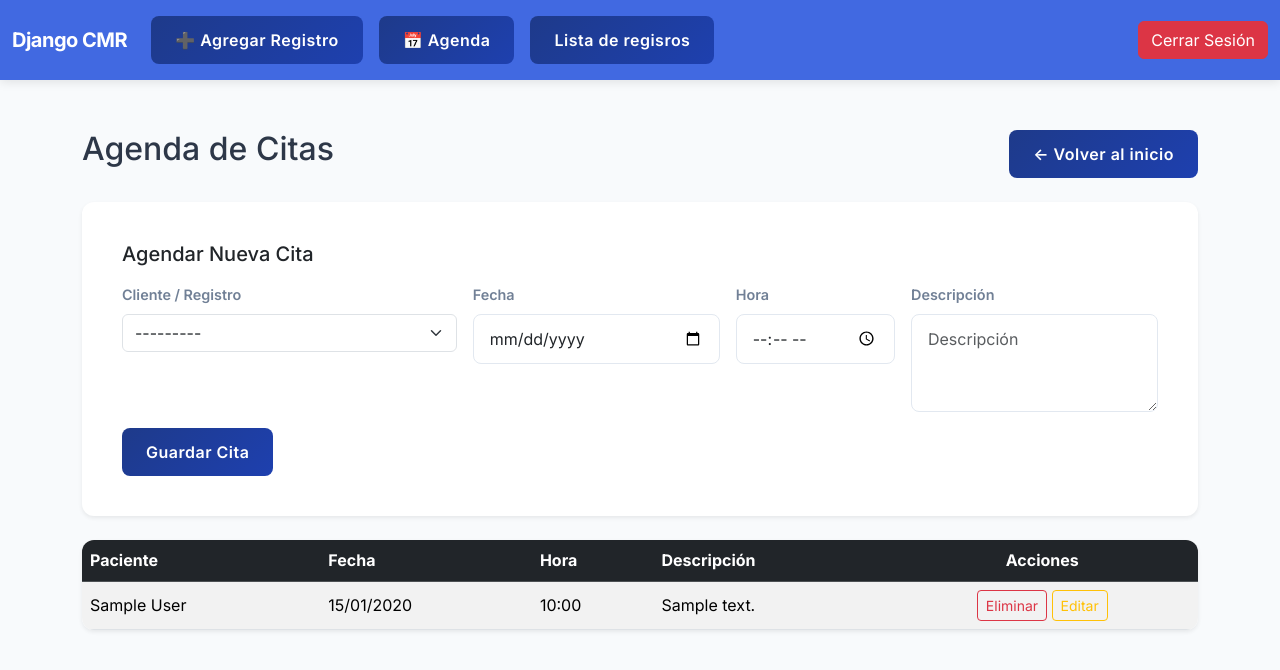
After one commit to kev2127/djangoLili, a Django app: page /agenda/ in a window 1280 px wide. The commit adds this page. Shown: the top 670 px of the page. Run offline with Django 5.2, Linux system fonts and the light colour scheme; a user stored in the database is signed in; tables that the repository leaves empty hold one stand-in row (values such as "Sample post"); some libraries are stand-ins or nearby versions.

Commit message:
Subo los cambios con el modulo agregado que me toca del proyecto formativo

```diff
--- a/inventario_django/dcrm/website/forms.py
+++ b/inventario_django/dcrm/website/forms.py
@@ -7,74 +7,45 @@ from django.contrib.auth.models import User # para acceder al modelo de usuario
 # usando tecnologia  orm
 #from .models import * # para importar todos los modelos definidos en el archivo models.py de la aplicación, lo que permite utilizarlos en la creación de formularios relacionados con esos modelos.
 from .models import Record # para importar el modelo Record definido en el archivo models.py de la aplicación, lo que permite utilizarlo en la creación de formularios relacionados con ese modelo.#tipe ignore
+from .models import Record, Appointment #Para el formulario de citas
 
 
 # formulario de registro de usuarios personalizado que hereda de UserCreationForm
 class SignUpForm(UserCreationForm):
-    email = forms.EmailField(label='', widget=forms.EmailInput(attrs={'placeholder': 'Correo electrónico'})) # campo de correo electrónico adicional para el formulario de registro de usuarios.
+    email = forms.EmailField(label='', widget=forms.EmailInput(attrs={'placeholder': 'Correo electrónico', 'class': 'form-control'}))
+    first_name = forms.CharField(label='', max_length=30, widget=forms.TextInput(attrs={'placeholder': 'Nombre', 'class': 'form-control'}))
+    last_name = forms.CharField(label='', max_length=30, widget=forms.TextInput(attrs={'placeholder': 'Apellido', 'class': 'form-control'}))
 
+    class Meta:
+        model = User
+        fields = ('username', 'first_name', 'last_name', 'email', 'password1', 'password2')
 
-    # campos de primer nombre y apellido para el formulario de registro de usuarios.
-    first_name = forms.CharField(label='', max_length=30, widget=forms.TextInput(attrs={'placeholder': 'Nombre'})) # campo de primer nombre para el formulario de registro de usuarios.
-    last_name = forms.CharField(label='', max_length=30, widget=forms.TextInput(attrs={'placeholder': 'Apellido'})) # campo de apellido para el formulario de registro de usuarios.
-    class Meta:
-        # atributos de la clase Meta para configurar el formulario de registro de usuarios.
-        # La clase Meta se utiliza para configurar el formulario, especificando el modelo asociado y los campos que se incluirán en el formulario.
-        model = User # especifica que el modelo asociado a este formulario es el modelo User de Django.
-        fields = ('username', 'first_name', 'last_name', 'email', 'password1', 'password2') # campos que se incluirán en el formulario de registro de usuarios, incluyendo el nombre de usuario, primer nombre, apellido, correo electrónico y las contraseñas.
-        # los metodos
+    # ← __init__ va AQUÍ, fuera de Meta
+    def __init__(self, *args, **kwargs):
+        super(SignUpForm, self).__init__(*args, **kwargs)
+        self.fields['username'].widget.attrs['class'] = 'form-control'
+        self.fields['username'].widget.attrs['placeholder'] = 'Nombre de usuario'
+        self.fields['username'].label = ''
+        self.fields['username'].help_text = '<span class="form-text text-muted"><small>Requerido. 150 caracteres o menos.</small></span>'
 
-        def __init__(self,*args, **kwargs) -> None:
-            # *args y **kwargs son parámetros que permiten pasar un número variable de argumentos posicionales y de palabras clave al método __init__. Esto es útil para permitir flexibilidad en la inicialización del formulario, ya que puede aceptar diferentes conjuntos de argumentos según sea necesario.inicializa el formulario utilizando el constructor de la clase padre UserCreationForm y luego personaliza los atributos de los campos del formulario
-            super(SignUpForm, self).__init__(*args, **kwargs) # llama al constructor de la clase padre para inicializar el formulario.
-            self.fields['username'].widget.attrs['class'] = 'form-control' # personaliza el campo de nombre de usuario agregando la clase CSS 'form-control' para mejorar su apariencia en el formulario.
-            self.fields['username'].widget.attrs['placeholder'] = 'Nombre de usuario' # personaliza el campo de nombre de usuario agregando un marcador de posición para indicar al usuario qué información se espera en ese campo.
-            self.fields['username'].label= '' # personaliza el campo de nombre de usuario eliminando la etiqueta del campo para una apariencia más limpia en el formulario.
-            self.fields['username'].help_text=('<span class="form-text text-muted"><small>Requerido. 150 caracteres o menos. Letras, dígitos y @/./+/-/_ solamente.</small></span>') # personaliza el campo de nombre de usuario agregando un mensaje de ayuda para indicar al usuario los requisitos para el nombre de usuario.
-            self.fields['password1'].widget.attrs['class'] = 'form-control' # personaliza el campo de contraseña 1 agregando la clase CSS 'form-control' para mejorar su apariencia en el formulario.
-            self.fields['password1'].widget.attrs['placeholder'] = 'Contraseña' # personaliza el campo de contraseña 1 agregando un marcador de posición para indicar al usuario qué información se espera en ese campo.
-            self.fields['password1'].label= '' # personaliza el campo de contraseña 1 eliminando la etiqueta del campo para una apariencia más limpia en el formulario.
-            self.fields['password1'].help_text=(
+        self.fields['password1'].widget.attrs['class'] = 'form-control'
+        self.fields['password1'].widget.attrs['placeholder'] = 'Contraseña'
+        self.fields['password1'].label = ''
+        self.fields['password1'].help_text = (
+            '<ul class="form-text text-muted small">'
+            '<li>Mínimo 8 caracteres.</li>'
+            '<li>No puede ser completamente numérica.</li>'
+            '</ul>'
+        )
 
-                '<ul class="form-text text-muted small">'
-                '<li>Tu contraseña no puede ser demasiado similar a tu otra información personal.</li>'
-                '<li>Tu contraseña debe contener al menos 8 caracteres.</li>'
-                '<li>Tu contraseña no puede ser una contraseña común.</li>'
-                '<li>Tu contraseña no puede ser completamente numérica.</li>'
-                '</ul>'
-            ) # personaliza el campo de contraseña 1 agregando un mensaje de ayuda para indicar al usuario los requisitos para la contraseña.
-            #personaliza el campo de contraseña 2
-            self.fields['password2'].widget.attrs['class'] = 'form-control' # personaliza el campo de contraseña 2 agregando la clase CSS 'form-control' para mejorar su apariencia en el formulario.
-            self.fields['password2'].widget.attrs['placeholder'] = 'Confirmar contraseña' # personaliza el campo de contraseña 2 agregando un marcador de posición para indicar al usuario qué información se espera en ese campo.
-            self.fields['password2'].label= '' # personaliza el campo de contraseña 2 eliminando la etiqueta del campo para una apariencia más limpia en el formulario.
-            self.fields['password2'].help_text=(
-                '<span class="form-text text-muted"><small>'
-                'Ingrese la misma contraseña que antes, para verificación.'
-                '</small></span>'
-            ) # personaliza el campo de contraseña 2 agregando un mensaje de ayuda para indicar al usuario los requisitos para la contraseña.
+        self.fields['password2'].widget.attrs['class'] = 'form-control'
+        self.fields['password2'].widget.attrs['placeholder'] = 'Confirmar contraseña'
+        self.fields['password2'].label = ''
+        self.fields['password2'].help_text = '<span class="form-text text-muted"><small>Ingresa la misma contraseña para verificación.</small></span>'
+ # personaliza el campo de contraseña 2 agregando un mensaje de ayuda para indicar al usuario los requisitos para la contraseña.
 # ------------------ formulario agregar registro ------------------
 # formulario par agregar registro del modelo Records
-class AddRecordForm(forms.ModelForm):
-    # campo para el primer nombre , requerido , con placerholder y clase css
-    first_name = forms.CharField(required=True, widget=forms.widgets.TextInput(attrs={"placeholder":"nombre","class":"forms-control"}), label="")
-    #campos para el apellido , requerido, con placerholder y clase css
-    last_name = forms.CharField(required=True, widget=forms.widgets.TextInput(attrs={"placeholder":"Apellido","class":"forms-control"}), label="")
-    #campo para el email , requerido, con placerholder y clase css
-    email = forms.CharField(required=True, widget=forms.widgets.TextInput(attrs={"placeholder":"Correo electrónico","class":"forms-control"}), label="")
-    #campo para el numero de telefono , requerido, con placerholder y clase css
-    phone = forms.CharField(required=True, widget=forms.widgets.TextInput(attrs={"placeholder":"Número de teléfono","class":"forms-control"}), label="")
-    #campo para la direccion , requerido, con placerholder y clase css
-    address = forms.CharField(required=True, widget=forms.widgets.TextInput(attrs={"placeholder":"Dirección","class":"forms-control"}), label="")
-    #campo para el ciudad , requerido, con placerholder y clase css
-    city = forms.CharField(required=True, widget=forms.widgets.TextInput(attrs={"placeholder":"Ciudad","class":"forms-control"}), label="")
-    #campo para el estado , requerido, con placerholder y clase css
-    state = forms.CharField(required=True, widget=forms.widgets.TextInput(attrs={"placeholder":"Estado","class":"forms-control"}), label="")
-    #campo para el codigo postal , requerido, con placerholder y clase css
-    zipcode = forms.CharField(required=True, widget=forms.widgets.TextInput(attrs={"placeholder":"Código postal","class":"forms-control"}), label="")
-    #define el modelo  asociado y los cmapos requeridos
-    class Meta:
-        model = Record #el formulario se basa en el modelo Record
-        exclude= ('user',) #excluye el campo 'user' del formulario, lo que significa que no se mostrará ni se podrá editar a través de este formulario. Esto es útil cuando el campo 'user' se establece automáticamente en función del usuario autenticado o se maneja de otra manera en la lógica de la aplicación.
+
         from django import forms
 from .models import Record
 
@@ -92,3 +63,28 @@ class AddRecordForm(forms.ModelForm):
             'state':      forms.TextInput(attrs={'class': 'form-control', 'placeholder': 'Estado'}),
             'zipcode':    forms.TextInput(attrs={'class': 'form-control', 'placeholder': 'Código postal'}),
         }
+
+
+class AppointmentForm(forms.ModelForm):
+    record = forms.ModelChoiceField(
+        queryset=Record.objects.all(),
+        label='',
+        widget=forms.Select(attrs={'class': 'form-select'})
+    )
+    fecha = forms.DateField(
+        label='',
+        widget=forms.DateInput(attrs={'class': 'form-control', 'type': 'date'})
+    )
+    hora = forms.TimeField(
+        label='',
+        widget=forms.TimeInput(attrs={'class': 'form-control', 'type': 'time'})
+    )
+    descripcion = forms.CharField(
+        label='',
+        required=False,
+        widget=forms.Textarea(attrs={'class': 'form-control', 'rows': 3, 'placeholder': 'Descripción'})
+    )
+
+    class Meta:
+        model = Appointment
+        fields = ('record', 'fecha', 'hora', 'descripcion')
--- a/inventario_django/dcrm/website/templates/add_record.html
+++ b/inventario_django/dcrm/website/templates/add_record.html
@@ -46,7 +46,7 @@
 
                     <div class="d-flex gap-2">
                         <button type="submit" class="btn btn-primary">Agregar registro</button>
-                        <a href="{% url 'home' %}" class="btn btn-secondary">Atrás</a>
+
                     </div>
 
                 </form>
--- /dev/null
+++ b/inventario_django/dcrm/website/templates/agenda.html
@@ -0,0 +1,80 @@
+{% extends 'base.html' %}
+
+{% block content %}
+<div class="py-4">
+    <div class="d-flex justify-content-between align-items-center mb-4">
+        <h2>Agenda de Citas</h2>
+        <a href="{% url 'home' %}" class="btn btn-primary">← Volver al inicio</a>
+    </div>
+
+    <!-- Formulario nueva cita -->
+    <div class="card shadow-sm mb-4">
+        <div class="card-body">
+            <h5 class="card-title mb-3">Agendar Nueva Cita</h5>
+            <form method="POST">
+                {% csrf_token %}
+                <div class="row g-3">
+                    <div class="col-md-4">
+                        <label class="form-label">Cliente / Registro</label>
+                        {{ form.record }}
+                    </div>
+                    <div class="col-md-3">
+                        <label class="form-label">Fecha</label>
+                        {{ form.fecha }}
+                    </div>
+                    <div class="col-md-2">
+                        <label class="form-label">Hora</label>
+                        {{ form.hora }}
+                    </div>
+                    <div class="col-md-3">
+                        <label class="form-label">Descripción</label>
+                        {{ form.descripcion }}
+                    </div>
+                </div>
+                <div class="mt-3">
+                    <button type="submit" class="btn btn-primary">Guardar Cita</button>
+                </div>
+            </form>
+        </div>
+    </div>
+
+    <!-- Tabla de citas -->
+    {% if appointments %}
+    <div class="card shadow-sm">
+        <div class="table-responsive">
+            <table class="table table-hover table-striped align-middle mb-0">
+                <thead class="table-dark">
+                    <tr>
+                        <th>Paciente</th>
+                        <th>Fecha</th>
+                        <th>Hora</th>
+                        <th>Descripción</th>
+                        <th class="text-center">Acciones</th>
+                    </tr>
+                </thead>
+                <tbody>
+                    {% for appt in appointments %}
+                    <tr>
+                        <td>{{ appt.record.first_name }} {{ appt.record.last_name }}</td>
+                        <td>{{ appt.fecha|date:"d/m/Y" }}</td>
+                        <td>{{ appt.hora|time:"H:i" }}</td>
+                        <td>{{ appt.descripcion }}</td>
+                        <td class="text-center">
+                            <a href="{% url 'delete_appointment' appt.id %}" class="btn btn-sm btn-outline-danger"
+                                onclick="return confirm('¿Eliminar esta cita?')">Eliminar</a>
+                            <a href="{% url 'update_appointment' appt.id %}"
+                                class="btn btn-sm btn-outline-warning">Editar</a>
+                        </td>
+                    </tr>
+                    {% endfor %}
+                </tbody>
+            </table>
+        </div>
+    </div>
+    {% else %}
+    <div class="alert alert-info text-center py-4">
+        No hay citas agendadas aún.
+    </div>
+    {% endif %}
+</div>
+{% endblock %}
--- a/inventario_django/dcrm/website/templates/home.html
+++ b/inventario_django/dcrm/website/templates/home.html
@@ -72,12 +72,12 @@
           <form method="POST" action="{% url 'home' %}">
             {% csrf_token %}
             <div class="mb-3">
-              <label for="username" class="form-label">Usuario</label>
-              <input type="text" class="form-control" name="username" placeholder="Tu usuario" required />
+              <label for="username" class="form-label">Username</label>
+              <input type="text" class="form-control" name="username" placeholder="Username" required />
             </div>
 
             <div class="mb-4">
-              <label for="password" class="form-label">Contraseña</label>
+              <label for="password" class="form-label">Password</label>
               <input type="password" class="form-control" name="password" placeholder="••••••••" required />
             </div>
 
--- a/inventario_django/dcrm/website/templates/navbar.html
+++ b/inventario_django/dcrm/website/templates/navbar.html
@@ -11,19 +11,38 @@
 
         {% if user.is_authenticated %}
         <li class="nav-item">
-          <a class="nav-link" href="{% url 'add_record' %}">➕ Agregar Registro</a>
+          <a class="nav-link" href="{% url 'add_record' %}"><button type="button" class="btn btn-primary">➕
+              Agregar
+              Registro</button></a>
+        </li>
+        <li>
+          <a href="{% url 'agenda' %}" class="nav-link"> <button type="button" class="btn btn-primary">📅
+              Agenda</button></a>
+        </li>
+
+        <li class="nav-item">
+          <a class="nav-link" href="{% url 'home' %}"> <button type="button" class="btn btn-primary">Lista de
+              regisros </button></a>
+        </li>
+
+        {% else %}
+        <li class="nav-item">
+          <a class="nav-link" href="{% url 'home' %}"><button type="button" class="btn btn-primary">Inicio de
+              sesion</button></a>
         </li>
         <li class="nav-item">
-          <a class="nav-link" href="{% url 'logout' %}">Cerrar Sesión</a>
+          <a class="nav-link" href="{% url 'register' %}"><button type="button"
+              class="btn btn-primary">Registro</button></a>
         </li>
-        {% else %}
-        <li class="nav-item">
-          <a class="nav-link" href="{% url 'home' %}">Iniciar Sesión</a>
-        </li>
-        <li class="nav-item">
-          <a class="nav-link" href="{% url 'register' %}">📔 Registrar</a>
-        </li>
+
         {% endif %}
+      </ul>
+      <!-- Cerrar sesión a la derecha -->
+      {% if user.is_authenticated %}
+      <a class="nav-link ms-auto" href="{% url 'logout' %}">
+        <button type="button" class="btn btn-danger">Cerrar Sesión</button>
+      </a>
+      {% endif %}
 
       </ul>
 
--- a/inventario_django/dcrm/website/templates/register.html
+++ b/inventario_django/dcrm/website/templates/register.html
@@ -11,7 +11,7 @@
 
                     <div class="mb-3">
                         <label for="username" class="form-label">Username</label>
-                        <input type="text" class="form-control" id="username" placeholder="Tu usuario" name="username"
+                        <input type="text" class="form-control" id="username" placeholder="Username" name="username"
                             required>
                     </div>
                     <div class="mb-3">
--- a/inventario_django/dcrm/website/urls.py
+++ b/inventario_django/dcrm/website/urls.py
@@ -9,4 +9,7 @@ urlpatterns = [
     path('delete_record/<int:pk>', views.delete_record, name = 'delete_record'),
     path('add_record/', views.add_record, name = 'add_record'),
     path('update_record/<int:pk>', views.update_record, name = 'update_record'),
+    path('agenda/', views.agenda, name='agenda'),
+    path('delete_appointment/<int:pk>', views.delete_appointment, name='delete_appointment'),
+    path('update_appointment/<int:pk>', views.update_appointment, name= 'update_appointment'),
 ]
--- a/inventario_django/dcrm/website/views.py
+++ b/inventario_django/dcrm/website/views.py
@@ -4,6 +4,10 @@ from django.contrib import messages
 from .forms import AddRecordForm, SignUpForm
 from .models import Record
 from django.core.paginator import Paginator
+from django.contrib.auth.models import User
+from .models import Record, Appointment
+from .forms import SignUpForm, AppointmentForm
+
 
 
 
@@ -42,16 +46,19 @@ def logout_user(request):
     messages.success(request, "Has cerrado sesión correctamente.")
     return redirect('home')
 def register_user(request):
-    if request.method =='POST':
-        form = SignUpForm(request.POST)
-        if form.is_valid():
-            user = form.save()
-            login(request, user)
-            messages.success(request, "You have Registered!")
-            return redirect('home')
-    else:
-        form = SignUpForm()
-    return render(request, 'register.html', {'form':form})
+    if request.method == 'POST':
+        username = request.POST['username']
+        password = request.POST['password']
+
+        if User.objects.filter(username=username).exists():
+            messages.error(request, "Ese usuario ya existe")
+            return redirect('register')
+
+        user = User.objects.create_user(username=username, password=password)
+        messages.success(request, "Usuario registrado correctamente")
+        return redirect('home')
+
+    return render(request, 'register.html')
 
 
 
@@ -94,3 +101,42 @@ def update_record(request, pk):
     else:
         messages.success(request, "🚫Error del usuario")
         return redirect('home')
+
+def agenda(request):
+    if not request.user.is_authenticated:
+        messages.error(request, "🚫 Debes iniciar sesión")
+        return redirect('home')
+
+    appointments = Appointment.objects.all().order_by('fecha', 'hora')
+    form = AppointmentForm(request.POST or None)
+
+    if request.method == 'POST':
+        if form.is_valid():
+            form.save()
+            messages.success(request, "✅ Cita agendada correctamente")
+            return redirect('agenda')
+
+    return render(request, 'agenda.html', {'appointments': appointments, 'form': form})
+
+def delete_appointment(request, pk):
+    if not request.user.is_authenticated:
+        return redirect('home')
+    appointment = Appointment.objects.get(id=pk)
+    appointment.delete()
+    messages.success(request, "Cita eliminada")
+    return redirect('agenda')
+
+def update_appointment(request, pk):
+    if not request.user.is_authenticated:
+        return redirect('home')
+
+    appointment = Appointment.objects.get(id=pk)
+    form = AppointmentForm(request.POST or None, instance=appointment)
+
+    if request.method == 'POST':
+        if form.is_valid():
+            form.save()
+            messages.success(request, "✅ Cita actualizada correctamente")
+            return redirect('agenda')
+
+    return render(request, 'update_appointment.html', {'form': form})
```
Also changed, not shown: inventario_django/dcrm/website/models.py (+10 -0 lines), inventario_django/dcrm/website/templates/update_appointment.html (added, +38 -0 lines), inventario_django/dcrm/website/migrations/0002_appointment.py (added).
